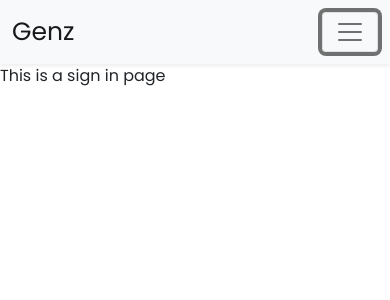
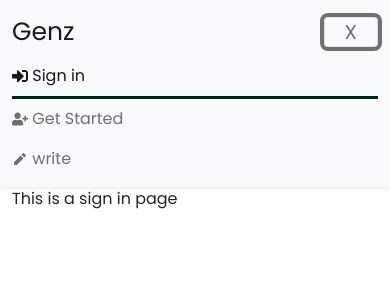
Before and after one commit to Harsha-S2604/genz-client, a React (Create React App) app: page /signin in a window 390 px wide. Both pictures are taken after a click on the button "Toggle navigation". Shown: the top 300 px of the page. Built offline with nearby package versions, Linux system fonts and the light colour scheme.

Commit message:
fixed hamburger bug

```diff
--- a/package.json
+++ b/package.json
@@ -9,6 +9,7 @@
     "@testing-library/user-event": "^12.8.3",
     "bootstrap": "^5.0.1",
     "jquery": "^3.6.0",
+    "popper.js": "^1.16.1",
     "react": "^17.0.2",
     "react-dom": "^17.0.2",
     "react-icons": "^4.2.0",
--- a/src/component/getStarted/GetStarted.js
+++ b/src/component/getStarted/GetStarted.js
@@ -4,7 +4,9 @@ export default class GetStarted extends Component {
     render() {
         return (
             <div>
-                This is a getstarted page
+                <div className="container">
+                    This is a getstarted page
+                </div>
             </div>
         )
     }
--- a/src/component/home/Home.js
+++ b/src/component/home/Home.js
@@ -5,7 +5,9 @@ export default class Home extends Component {
     render() {
         return (
             <div>
-                <p>This is a home page</p>
+                <div className="container">
+                    <p>This is a home page</p>
+                </div>
             </div>
         )
     }
--- a/src/component/navbar/Navbar.js
+++ b/src/component/navbar/Navbar.js
@@ -12,22 +12,34 @@ export default class Navbar extends Component {
     constructor(props) {
         super(props);
         this.state = {
-            activeBottomColor: {"borderBottom": "3px solid #002417"}
+            activeBottomColor: {"borderBottom": "3px solid #002417"},
+            showCollapseMenu: false
         }
     }
 
+
+
+    toggleMenu = () => {
+        this.setState({
+            showCollapseMenu: !this.state.showCollapseMenu
+        })
+    }
+
     render() {
+        const show = this.state.showCollapseMenu ? "show" : "";
         return (
             <div>
                 <Router>
-                <nav className="navbar navbar-expand-lg navbar-light bg-light shadow-sm">
+                <nav className="navbar navbar-expand-lg navbar-light bg-light navbar-toggleable-md shadow-sm">
                     <div className="container">
                         <NavLink className="navbar-brand" id="navbar-title" to="/">Genz</NavLink>
-                        <button className="navbar-toggler" type="button" data-toggle="collapse" data-target="#navbarSupportedContent" aria-controls="navbarSupportedContent" aria-expanded="false" aria-label="Toggle navigation">
-                            <span className="navbar-toggler-icon"></span>
+                        <button className="navbar-toggler navbar-toggler-right collapsed" onClick={this.toggleMenu}
+                            type="button" data-toggle="collapse" data-target="#navbarSupportedContent" aria-controls="navbarSupportedContent" aria-expanded="false" aria-label="Toggle navigation">
+                            {(show === "show") ? <span className="my-1 mx-2 close">X</span> :
+                            <span className="navbar-toggler-icon"></span>}
                         </button>
 
-                        <div className="collapse navbar-collapse justify-content-end" id="navbarSupportedContent">
+                        <div className={"collapse navbar-collapse justify-content-end " + show} id="navbarSupportedContent">
                             <ul className="navbar-nav">
                                 <li className="nav-item">
                                     <NavLink className="nav-link" to="/signin"
--- a/src/component/signin/Signin.js
+++ b/src/component/signin/Signin.js
@@ -4,7 +4,9 @@ export default class Signin extends Component {
     render() {
         return (
             <div>
-                This is a sign in page
+                <div className="container">
+                    This is a sign in page
+                </div>
             </div>
         )
     }
--- a/src/component/write/Write.js
+++ b/src/component/write/Write.js
@@ -4,7 +4,9 @@ export default class Write extends Component {
     render() {
         return (
             <div>
-                <p>This is a write page</p>
+                <div className="container">
+                    <p>This is a write page</p>
+                </div>
             </div>
         )
     }
```
Also changed, not shown: 1 other file (tests, documents, lock files or other folders).
